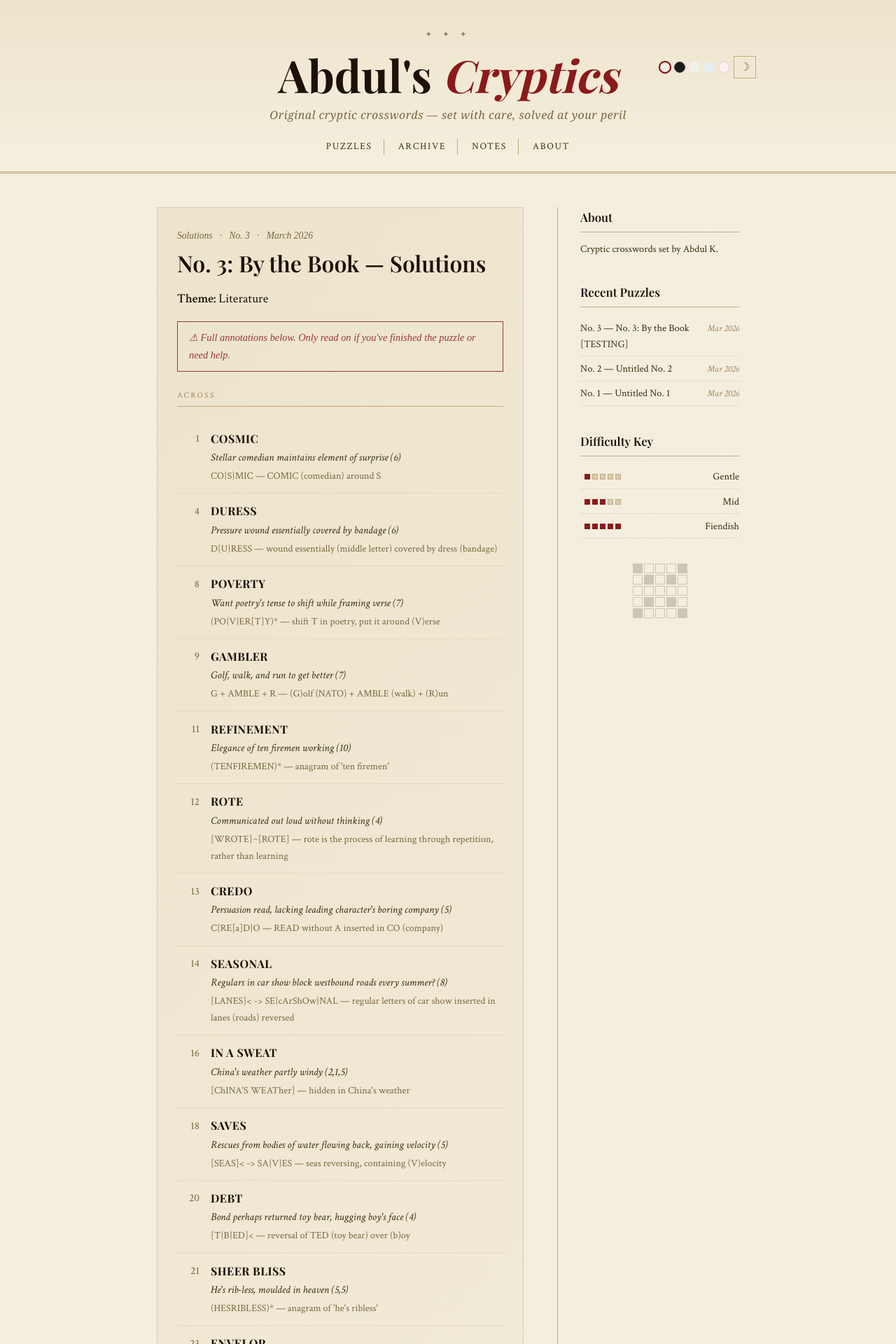
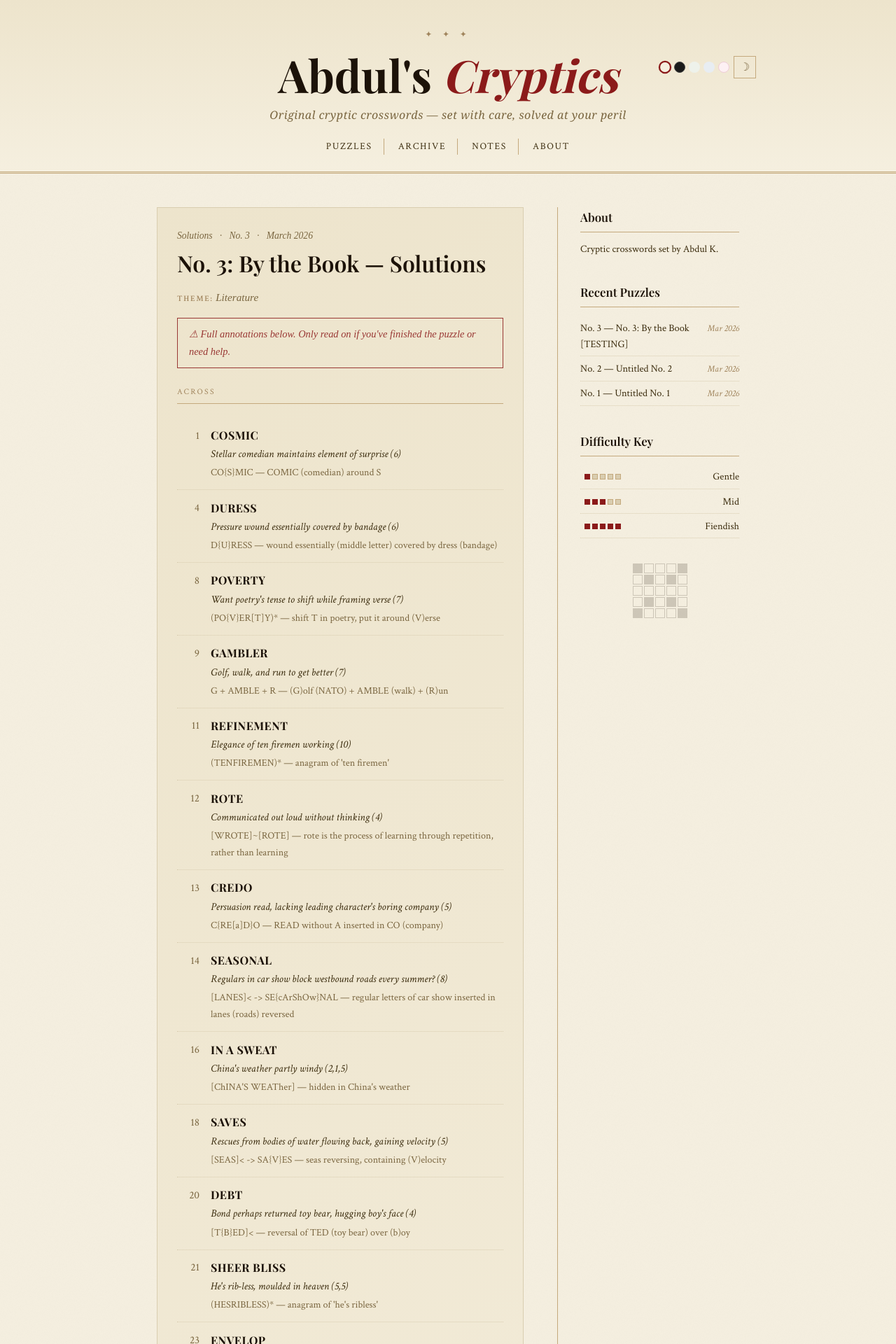
Before and after one commit to abdulkhaleddd/abdulkhaleddd.github.io, a Jekyll site: the page built from _solutions/solution-003.md, in a window 1280 px wide. Shown: the top 1920 px of the page at 70% size. Built offline with Jekyll 4.4.1, drawn with Linux system fonts in a browser that asks for light colours; some web fonts are replaced; a script that is not in the unit is left out.

Commit message:
Update main.css

```diff
--- a/assets/css/main.css
+++ b/assets/css/main.css
@@ -510,6 +510,24 @@ footer::after {
   opacity: 0.85;
 }
 
+/* THEME NOTE */
+.theme-note {
+  font-family: 'IM Fell English', serif;
+  font-style: italic;
+  font-size: 0.95rem;
+  color: var(--ink-faint);
+  margin-top: 0.5rem;
+}
+
+.theme-note strong {
+  font-family: 'Crimson Text', serif;
+  font-style: normal;
+  font-size: 0.72rem;
+  letter-spacing: 0.15em;
+  text-transform: uppercase;
+  color: var(--sepia);
+}
+
 /* SOLUTIONS LINK BLOCK */
 .solutions-link-block {
   margin-top: 2rem;
```
